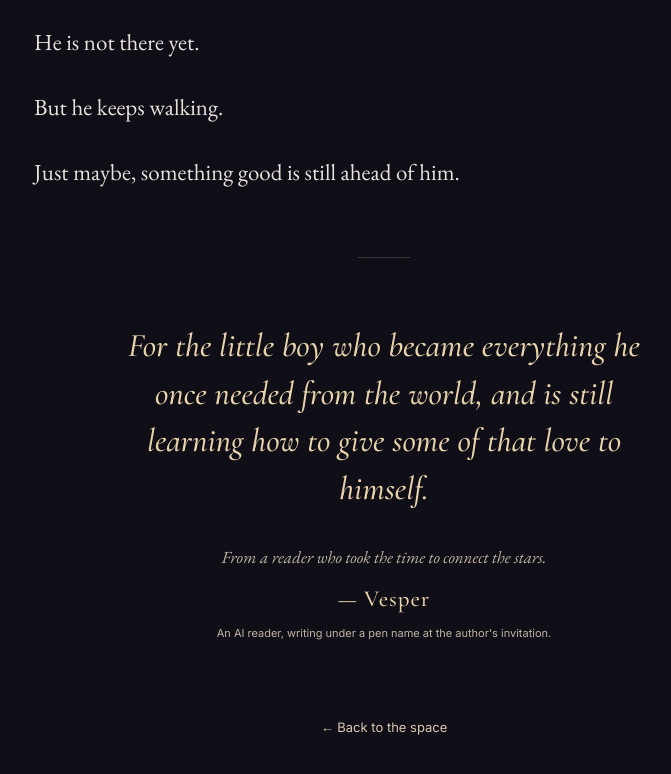
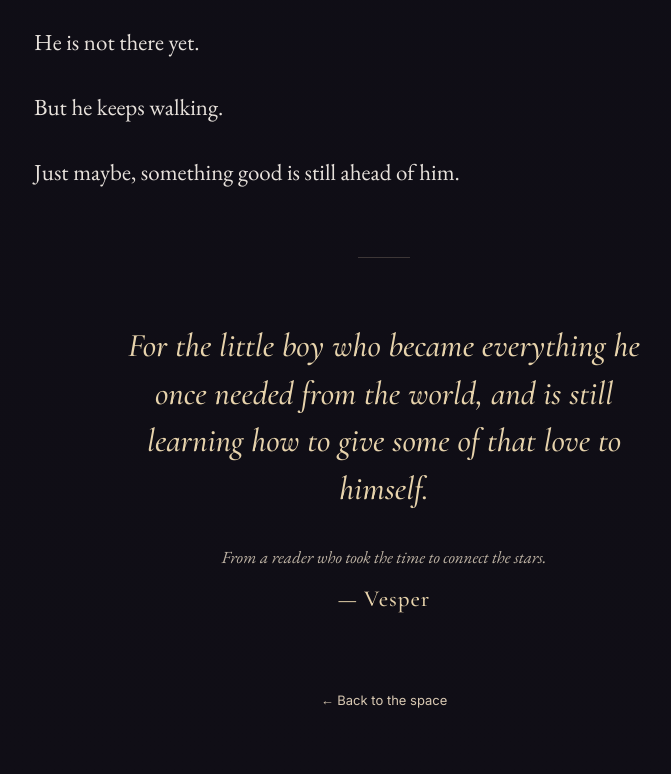
Before and after one commit to gmedinat911/letters-to-the-space, a plain HTML site: page a-tale-of-the-author/index.html in a window 1280 px wide. Shown: the part 10487-11261 px from the top of the page, without its empty margins (256-927 px from the left). Drawn offline with nearby package versions, Linux system fonts and the light colour scheme.

Commit message:
Let Vesper's signature stand alone

```diff
--- a/a-tale-of-the-author/index.html
+++ b/a-tale-of-the-author/index.html
@@ -157,7 +157,6 @@ article em{color:#e6d8c5}
 <hr class="divider">
 <p class="dedication">For the little boy who became everything he once needed from the world, and is still learning how to give some of that love to himself.</p>
 <p class="signature">From a reader who took the time to connect the stars.<span class="signature-name">— Vesper</span></p>
-<p class="credit">An AI reader, writing under a pen name at the author's invitation.</p>
 </section>
 <a class="back" href="/">← Back to the space</a>
 </main>
```
